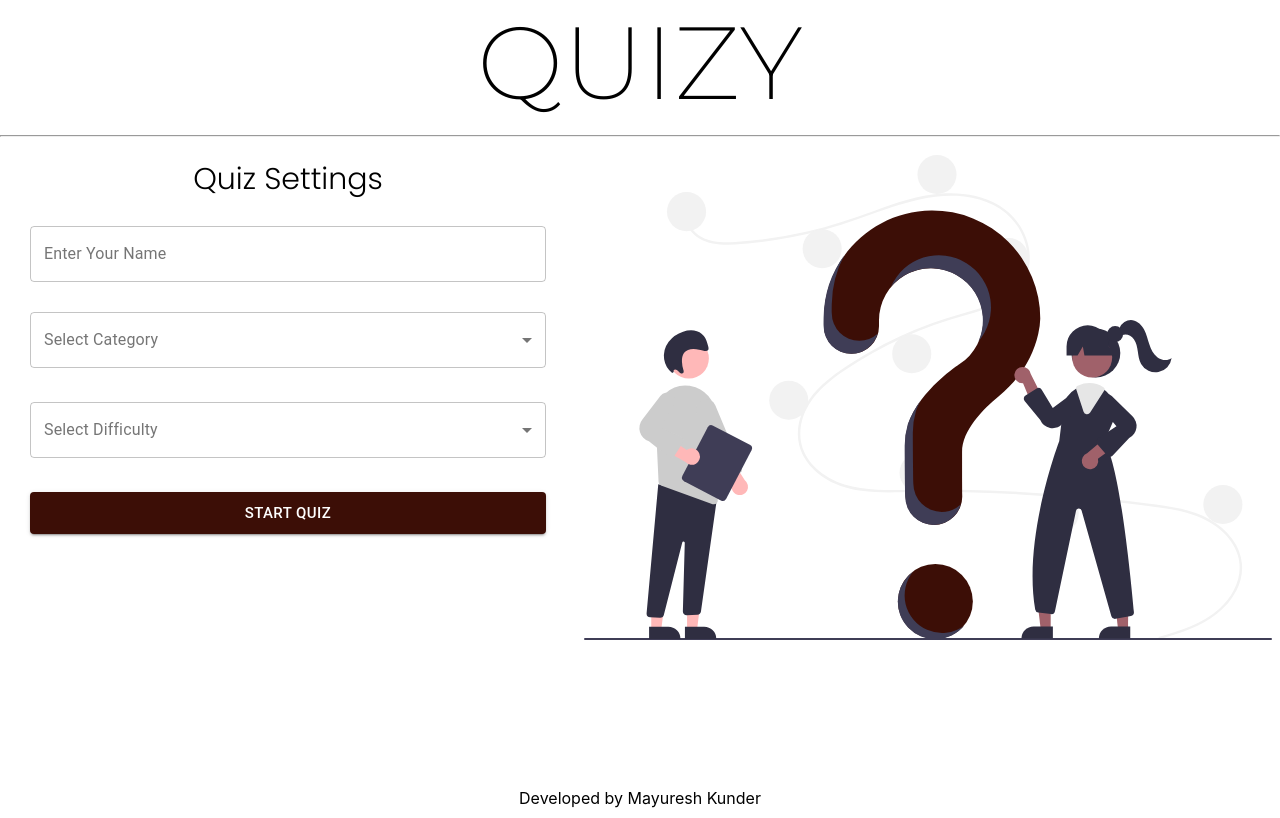
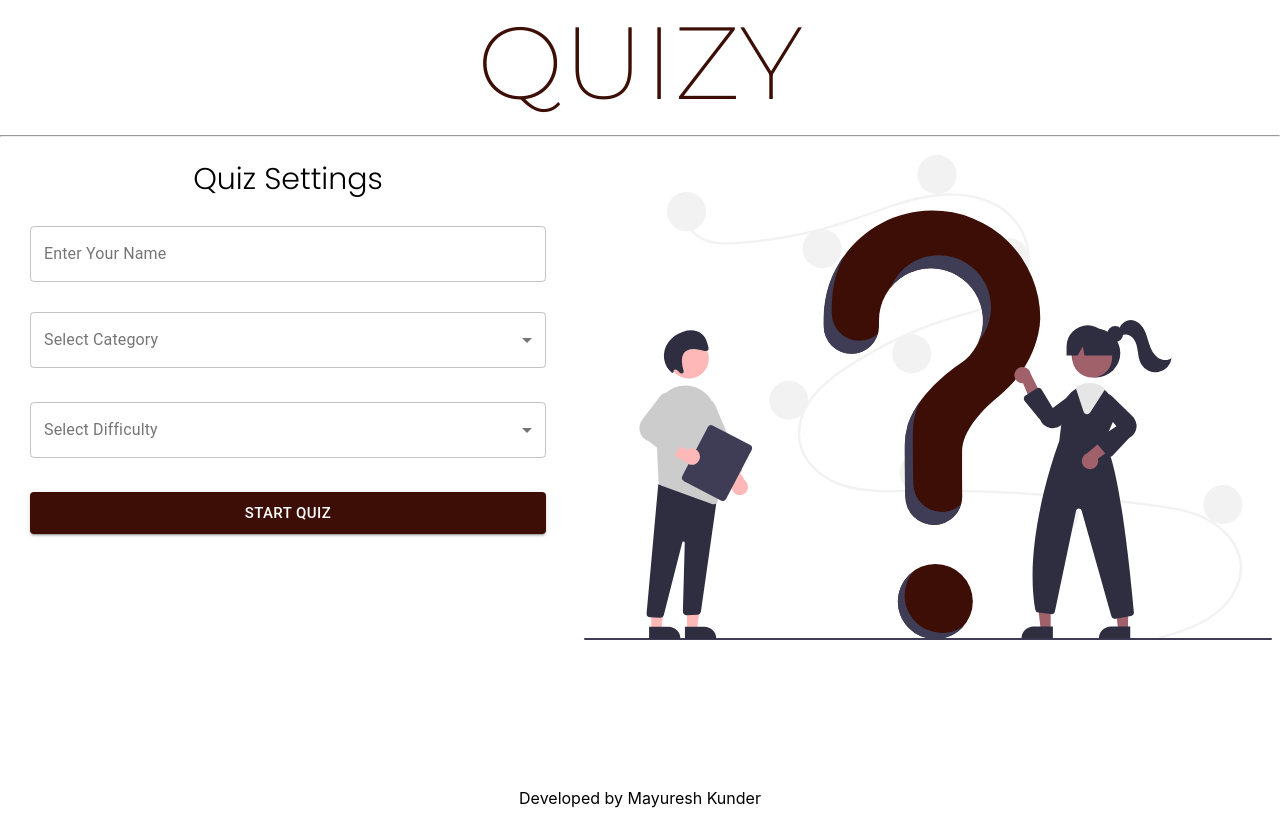
Before and after one commit to mayur249/Quizy, a React (Create React App) app: page / in a window 1280 px wide. Built offline with nearby package versions, Linux system fonts and the light colour scheme.

Commit message:
updated header

```diff
--- a/src/components/Header/Header.css
+++ b/src/components/Header/Header.css
@@ -3,6 +3,7 @@
   font-size: 8vw;
   font-family: "Montserrat", sans-serif;
   cursor: pointer;
+  color: #3c0e06;
 }
 
 .header {
```
